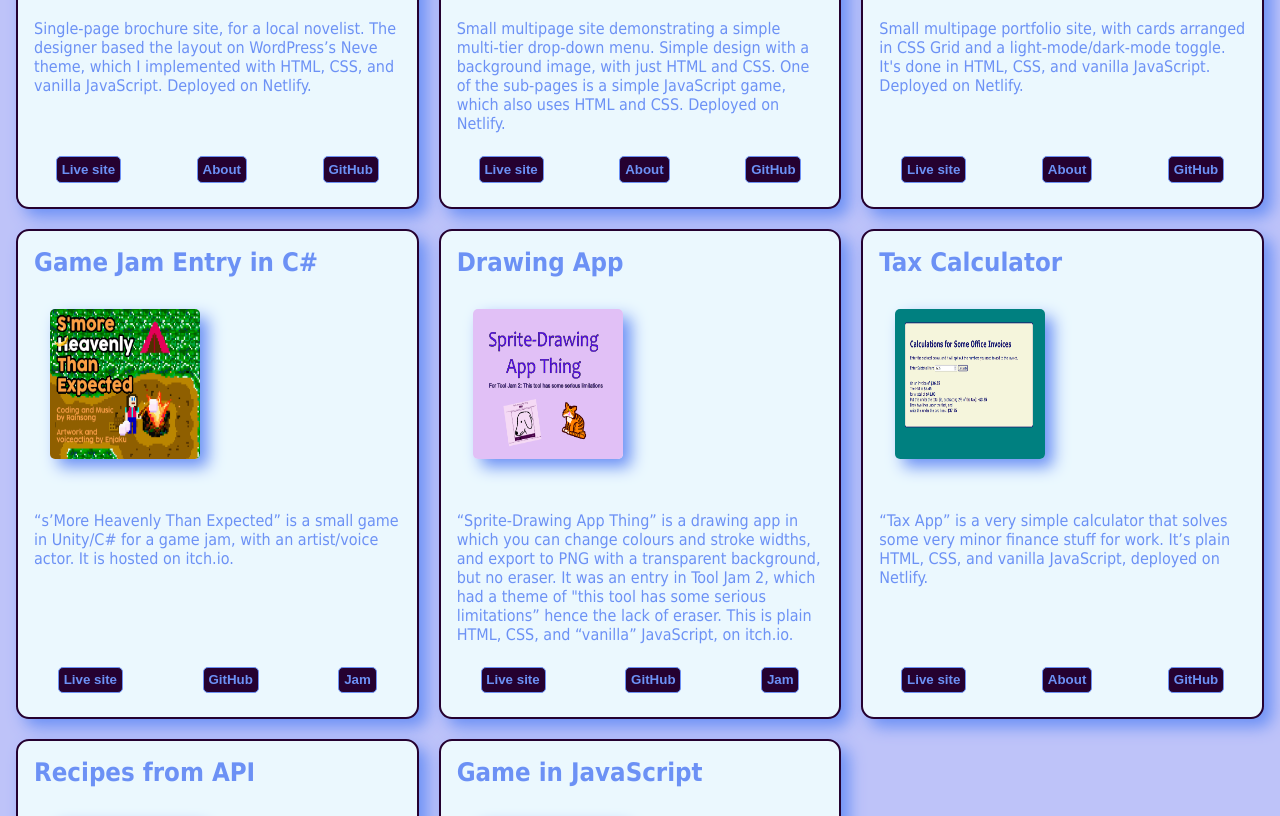
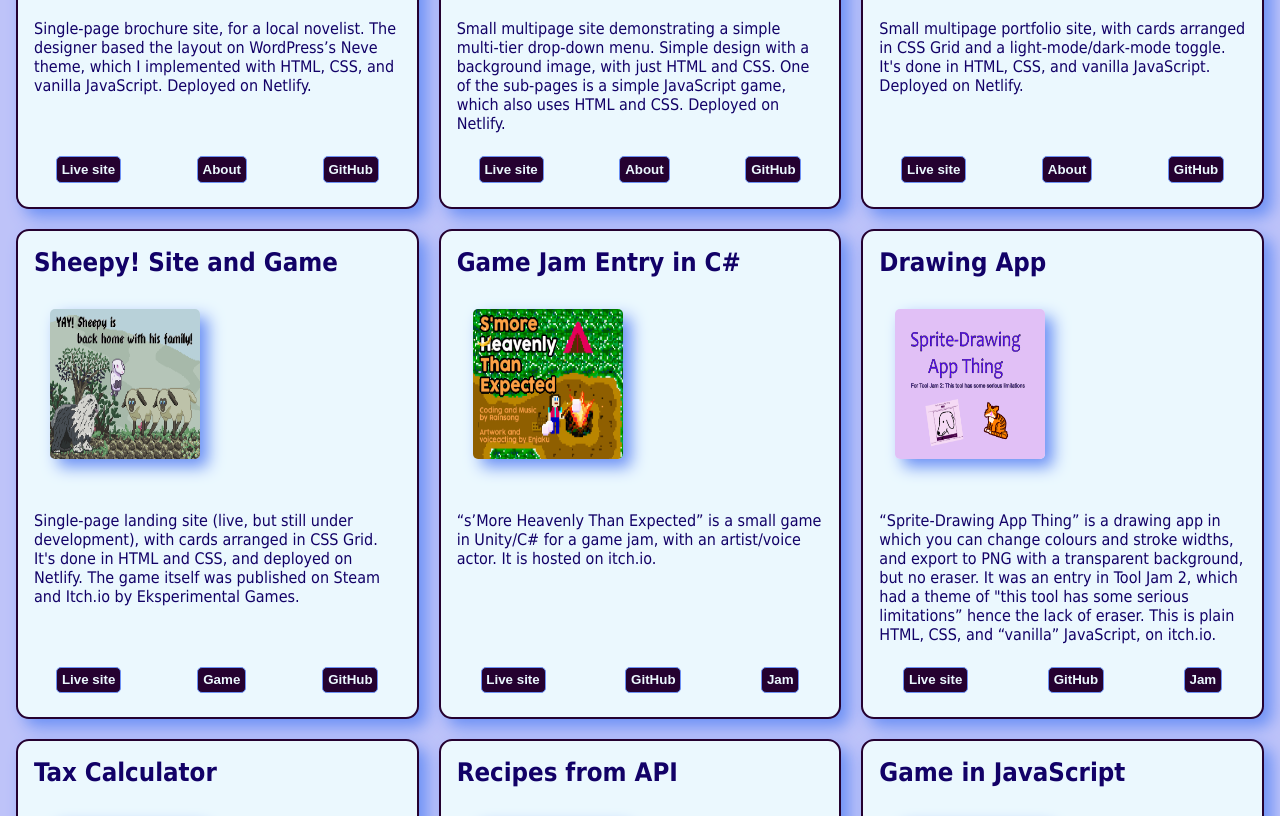
Before and after one commit to RainsongTaurandira/Portfolio, a plain HTML site: page index.html in a window 1280 px wide. Shown: the part 564-1380 px from the top of the page. Drawn offline with Linux system fonts and the light colour scheme; grey boxes are pictures that could not be loaded.

Commit message:
added Sheepy! card and changed text colours
Changed the colours of the text on the cards, to make them more accessible; and added Sheepy! card to index.html

```diff
--- a/index.html
+++ b/index.html
@@ -64,6 +64,16 @@
                 <button type="button" class="block-button btn-site"><a href="https://tamatha.dev" target="_break">Live site</a></button>
                 <button type="button" class="block-button btn-about"><a href="portfolio.html" target="_break">About</a></button>
                 <button type="button" class="block-button btn-git"><a href="https://github.com/RainsongTaurandira/Portfolio" target="_break">GitHub</a></button>
+            </div>
+        </div>
+        <div class="linkBlocks">
+            <h2>Sheepy! Site and Game</h2>
+            <img src="img/Sheepy_EndScreen.png" alt="Endscreen frame from Sheepy game">
+            <p>Single-page landing site (live, but still under development), with cards arranged in CSS Grid. It's done in HTML and CSS, and deployed on Netlify. The game itself was published on Steam and Itch.io by Eksperimental Games.</p>
+            <div class="btn-container">
+                <button type="button" class="block-button btn-site"><a href="https://prismatic-marzipan-fe3e6c.netlify.app" target="_break">Live site</a></button>
+                <button type="button" class="block-button btn-about"><a href="https://eksperimental-games.itch.io/sheepy" target="_break">Game</a></button>
+                <button type="button" class="block-button btn-git"><a href="https://github.com/RainsongTaurandira/Sheepy-Platformer-Splashpage" target="_break">GitHub</a></button>
             </div>
         </div>
         <div class="linkBlocks">
--- a/style.css
+++ b/style.css
@@ -8,6 +8,7 @@ body {
     --background-color: rgb(190, 195, 249);
     --accent-color: rgb(34, 5, 178);
     --button-text-color: rgb(37, 1, 48);
+    --button-text-color2: rgb(235, 248, 254);
     --text-color: rgb(18, 1, 103);
     --link-block-color: rgb(235, 248, 254);
     --shadow-color: rgb(108, 145, 245);
@@ -23,6 +24,7 @@ body.dark{
     --background-color: rgb(59, 12, 99);
     --accent-color: rgb(190, 195, 249);
     --button-text-color: rgb(235, 248, 254);
+    --button-text-color2: rgb(37, 1, 48);
     --text-color:rgb(37, 1, 48);
     --link-block-color: rgb(190, 195, 249);
     --shadow-color: rgb(37, 1, 48);
@@ -152,7 +154,7 @@ p {
 }
 
 .linkBlocks h2 {
-    color: var(--shadow-color);
+    color: var(--text-color);
     font-size: 1.6rem;
     margin-top: 1rem;
     margin-left: 1rem;
@@ -169,7 +171,7 @@ a {
 
 .linkBlocks{
 background-color: var(--link-block-color);
-color: var(--shadow-color);
+color: var(--text-color);
 
 border: var(--button-text-color) 2px solid;
 border-radius: 13px;
@@ -222,9 +224,15 @@ iframe {
     padding: .3rem;
     margin: 1rem auto;
     cursor: pointer;
+    transition: scale .2s, background-color .2s;
 }
 .block-button a{
-    color: var(--block-button-a-color);
+    color: var(--button-text-color2);
+    text-decoration: none;
+    transition: scale .2s, color .1s;
+}
+.block-button a:hover{
+    color: var(--button-text-color);
     text-decoration: none;
 }
 .block-button:hover {
```
